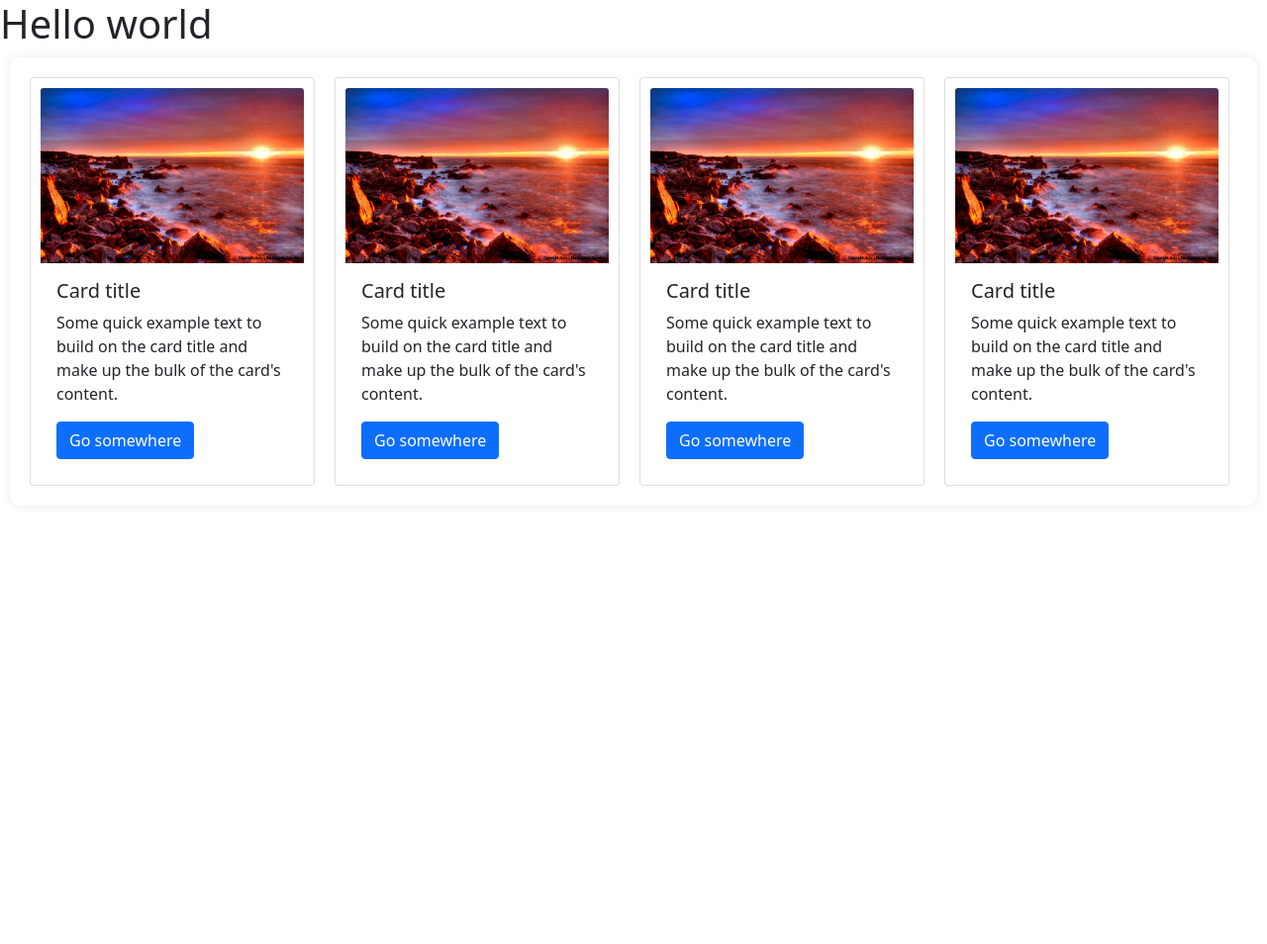
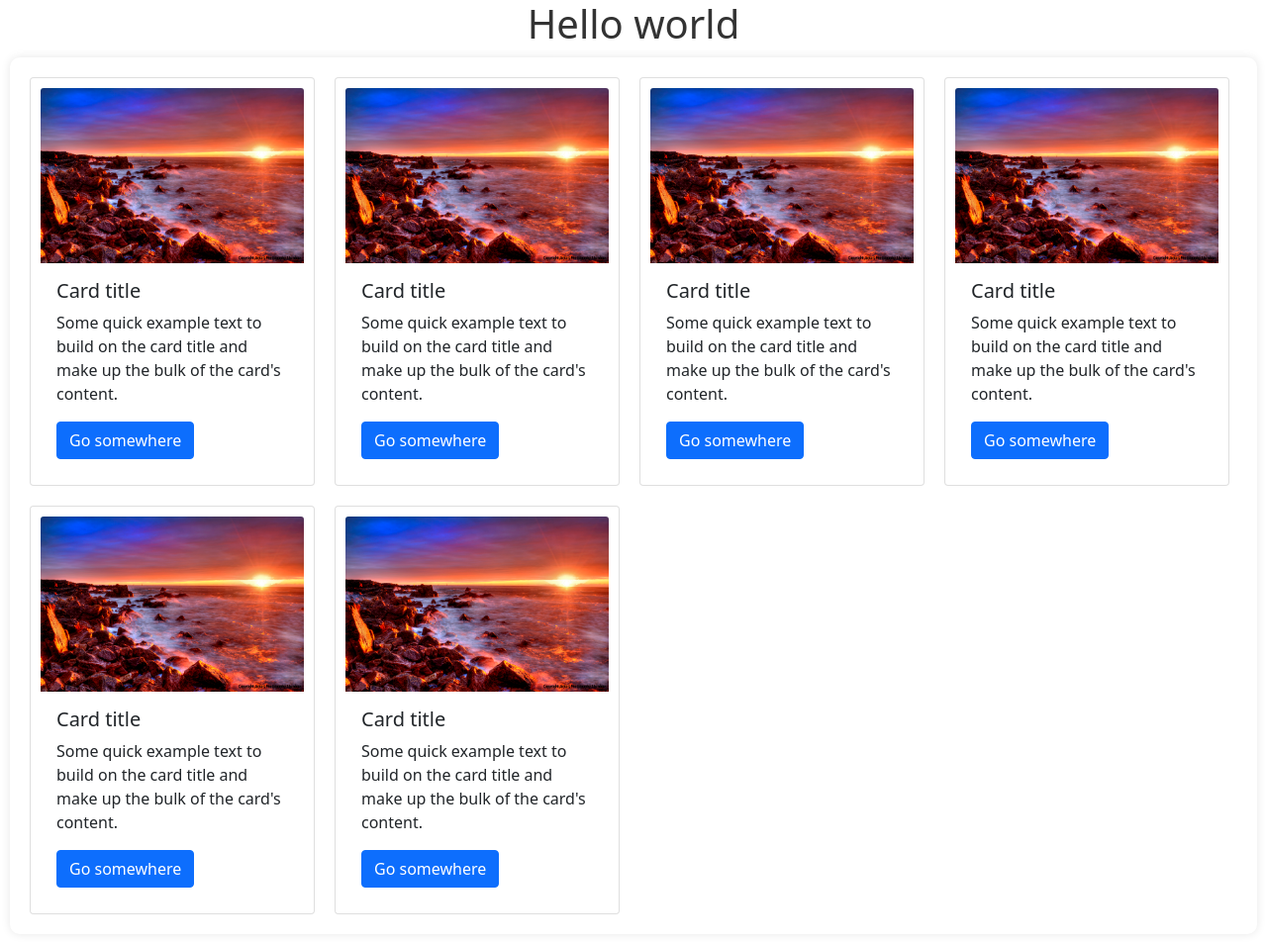
Before and after one commit to Ro706/fullStack_class, a plain HTML site: page bootstrap/index.html in a window 1280 px wide. Shown: the whole page at 99% size. Before the commit the page ends 800 px from the top, so only its background shows below. Drawn offline with nearby package versions, Linux system fonts and the light colour scheme.

Commit message:
update (learning flex)

```diff
--- a/bootstrap/index.html
+++ b/bootstrap/index.html
@@ -42,6 +42,22 @@
           <a href="#" class="btn btn-primary">Go somewhere</a>
         </div>
       </div>
+      <div class="card" style="width: 18rem;">
+        <img src="./img/img1.jpg" class="card-img-top" alt="...">
+        <div class="card-body">
+          <h5 class="card-title">Card title</h5>
+          <p class="card-text">Some quick example text to build on the card title and make up the bulk of the card's content.</p>
+          <a href="#" class="btn btn-primary">Go somewhere</a>
+        </div>
+      </div>
+      <div class="card" style="width: 18rem;">
+        <img src="./img/img1.jpg" class="card-img-top" alt="...">
+        <div class="card-body">
+          <h5 class="card-title">Card title</h5>
+          <p class="card-text">Some quick example text to build on the card title and make up the bulk of the card's content.</p>
+          <a href="#" class="btn btn-primary">Go somewhere</a>
+        </div>
+      </div>
     </section>
     <script src="https://cdn.jsdelivr.net/npm/bootstrap@5.0.2/dist/js/bootstrap.bundle.min.js" integrity="sha384-MrcW6ZMFYlzcLA8Nl+NtUVF0sA7MsXsP1UyJoMp4YLEuNSfAP+JcXn/tWtIaxVXM" crossorigin="anonymous"></script>
 </body>
--- a/bootstrap/style.css
+++ b/bootstrap/style.css
@@ -1,3 +1,10 @@
+h1{
+    color: #333;
+    font-size: 2.5rem;
+    text-align: center;
+    margin: 20px 0;
+
+}
 .main_card{
     display: flex;
     flex-wrap: wrap;
```
